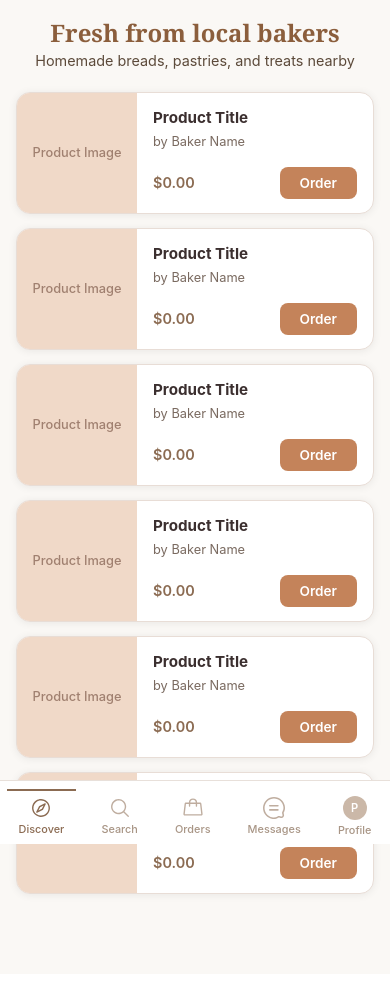
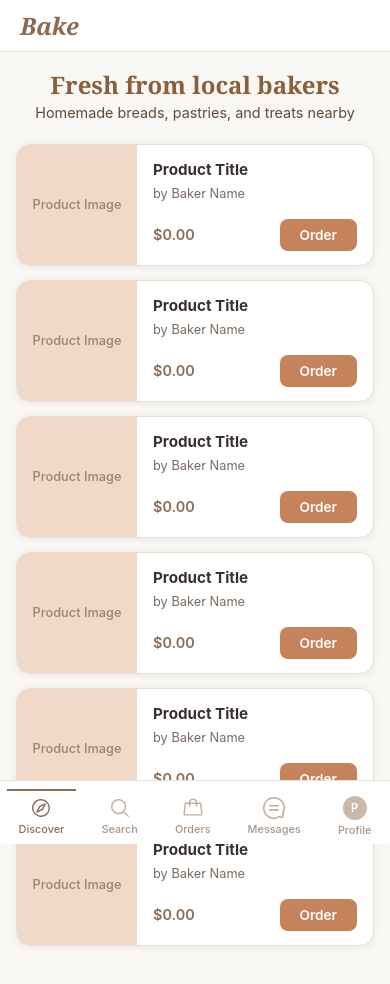
Before and after one commit to GatorBakers/GatorBakers, a React (Vite) app in the folder Client/: page /discover in a window 390 px wide. Shown: the top 984 px of the page. Built offline with nearby package versions, Linux system fonts and the light colour scheme.

Commit message:
Added top bar for mobile

```diff
--- a/Client/src/MainLayout.tsx
+++ b/Client/src/MainLayout.tsx
@@ -1,6 +1,7 @@
 import { Outlet } from 'react-router-dom';
 import Navbar from './components/Navbar';
 import MobileNavbar from './components/mobile/MobileNavbar';
+import MobileTopBar from './components/mobile/MobileTopBar';
 import { useIsMobile } from './hooks/useIsMobile';
 
 const MainLayout = () => {
@@ -8,7 +9,14 @@ const MainLayout = () => {
 
     return (
         <div className={isMobile ? 'mobile-layout' : 'desktop-layout'}>
-            {isMobile ? <MobileNavbar /> : <Navbar />}
+            {isMobile ? (
+                <>
+                    <MobileTopBar />
+                    <MobileNavbar />
+                </>
+            ) : (
+                <Navbar />
+            )}
             <Outlet />
         </div>
     );
--- /dev/null
+++ b/Client/src/components/mobile/MobileTopBar.css
@@ -0,0 +1,22 @@
+.mobile-top-bar {
+    position: fixed;
+    top: 0;
+    left: 0;
+    right: 0;
+    z-index: 100;
+    display: flex;
+    align-items: center;
+    height: 52px;
+    background-color: #fff;
+    border-bottom: 1px solid #e8e0da;
+    padding: env(safe-area-inset-top, 0) 20px 0;
+}
+
+.mobile-top-bar-logo {
+    font-family: 'Georgia', serif;
+    font-style: italic;
+    font-size: 1.5rem;
+    font-weight: 700;
+    color: #8b6b52;
+    text-decoration: none;
+}
--- /dev/null
+++ b/Client/src/components/mobile/MobileTopBar.tsx
@@ -0,0 +1,14 @@
+import { NavLink } from 'react-router-dom';
+import './MobileTopBar.css';
+
+const MobileTopBar = () => {
+    return (
+        <header className="mobile-top-bar">
+            <NavLink to="/discover" className="mobile-top-bar-logo">
+                Bake
+            </NavLink>
+        </header>
+    );
+};
+
+export default MobileTopBar;
--- a/Client/src/pages/mobile/MobileDiscoverPage.css
+++ b/Client/src/pages/mobile/MobileDiscoverPage.css
@@ -1,5 +1,5 @@
 .m-discover-page {
-    padding: 20px 16px 80px;
+    padding: 72px 16px 80px;
 }
 
 .m-discover-headline {
```
